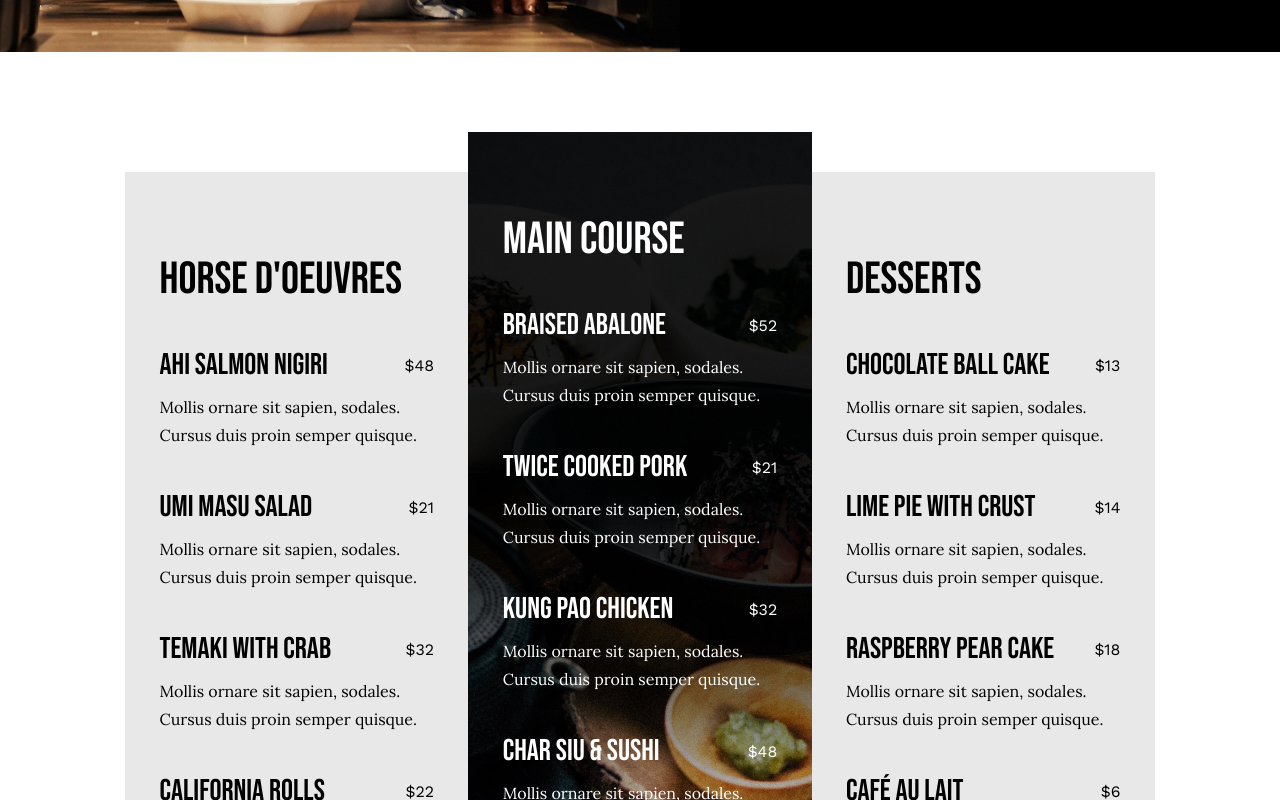
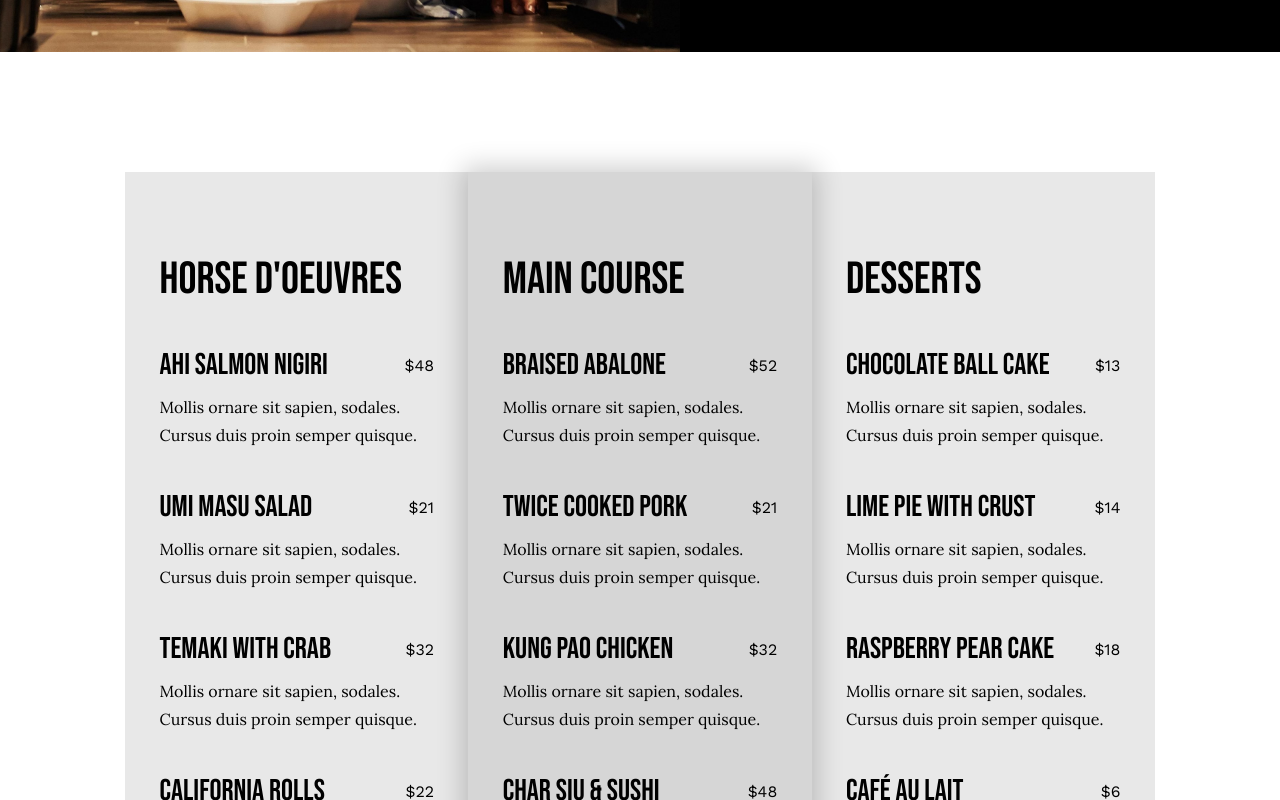
Before and after one commit to bealabea/proj-html-vuejs, a Vue app: page / in a window 1280 px wide. Shown: the part 7640-8440 px from the top of the page. Built offline with nearby package versions, Linux system fonts and the light colour scheme.

Commit message:
Improve MenuSection style

```diff
--- a/src/App.vue
+++ b/src/App.vue
@@ -101,6 +101,7 @@ export default {
           button: 'VIEW TAKEOUT MENU',
         }
       ],
+
       socialIcons: [
         'fab fa-facebook-f',
         'fab fa-twitter',
--- a/src/components/MenuSection.vue
+++ b/src/components/MenuSection.vue
@@ -3,7 +3,7 @@
 
     <div class="big-container menu-container">
       <!-- box menu x3 -->
-      <div class="menu-box">
+      <div class="menu-box horse-doeuvres">
         <div class="text-center">
           <h2>HORSE D'OEUVRES</h2>
             <div class="menu-item">
@@ -61,7 +61,7 @@
         </div>
       </div>
 
-      <div class="menu-box">
+      <div class="menu-box dessert">
         <div class="text-center">
           <h2>DESSERTS</h2>
             <div class="menu-item">
--- a/src/style/header-box.scss
+++ b/src/style/header-box.scss
@@ -215,6 +215,8 @@
       transform: translateY(10px);
     }
   }
+
+  // Animation
   .menu-btn.open .menu-btn-burger {
     width: 0;
     background: transparent;
--- a/src/style/menu-section.scss
+++ b/src/style/menu-section.scss
@@ -11,6 +11,7 @@
     display: flex;
     align-items: center;
     justify-content: center;
+    cursor: pointer;
     .text-center {
       width: 80%;
       .menu-item {
@@ -33,8 +34,7 @@
         font-family: $subtitle-font;
       }
     }
-  }
-  .main-course {
+    &:hover.main-course {
       color: $second-color;
       background: linear-gradient(
           180deg,
@@ -46,6 +46,38 @@
       position: relative;
       top: -40px;
     }
+    &:hover.horse-doeuvres {
+      color: $second-color;
+      background: linear-gradient(
+          180deg,
+          rgba(0, 0, 0, 0.9) 50%,
+          rgba(255, 255, 255, 0) 100%
+        ),
+        url(/img/menu23x.png) no-repeat 50% 50%;
+      background-size: cover;
+      position: relative;
+      top: -40px;
+      box-shadow: none;
+    }
+    &:hover.dessert {
+      color: $second-color;
+      background: linear-gradient(
+          180deg,
+          rgba(0, 0, 0, 0.9) 50%,
+          rgba(255, 255, 255, 0) 100%
+        ),
+        url(/img/menu31x.jpg) no-repeat 50% 50%;
+      background-size: cover;
+      position: relative;
+      top: -40px;
+    }
+  }
+  .main-course {
+    position: relative;
+    background-color: #d6d6d6;
+    box-shadow: 0 0 25px 5px rgb(0 0 0 / 20%);
+  }
+
 }
 
 .menu-banner {
```
Also changed, not shown: public/img/menu23x.png (added), public/img/menu31x.jpg (added). Lines whose indentation alone changed are shown as unchanged.
